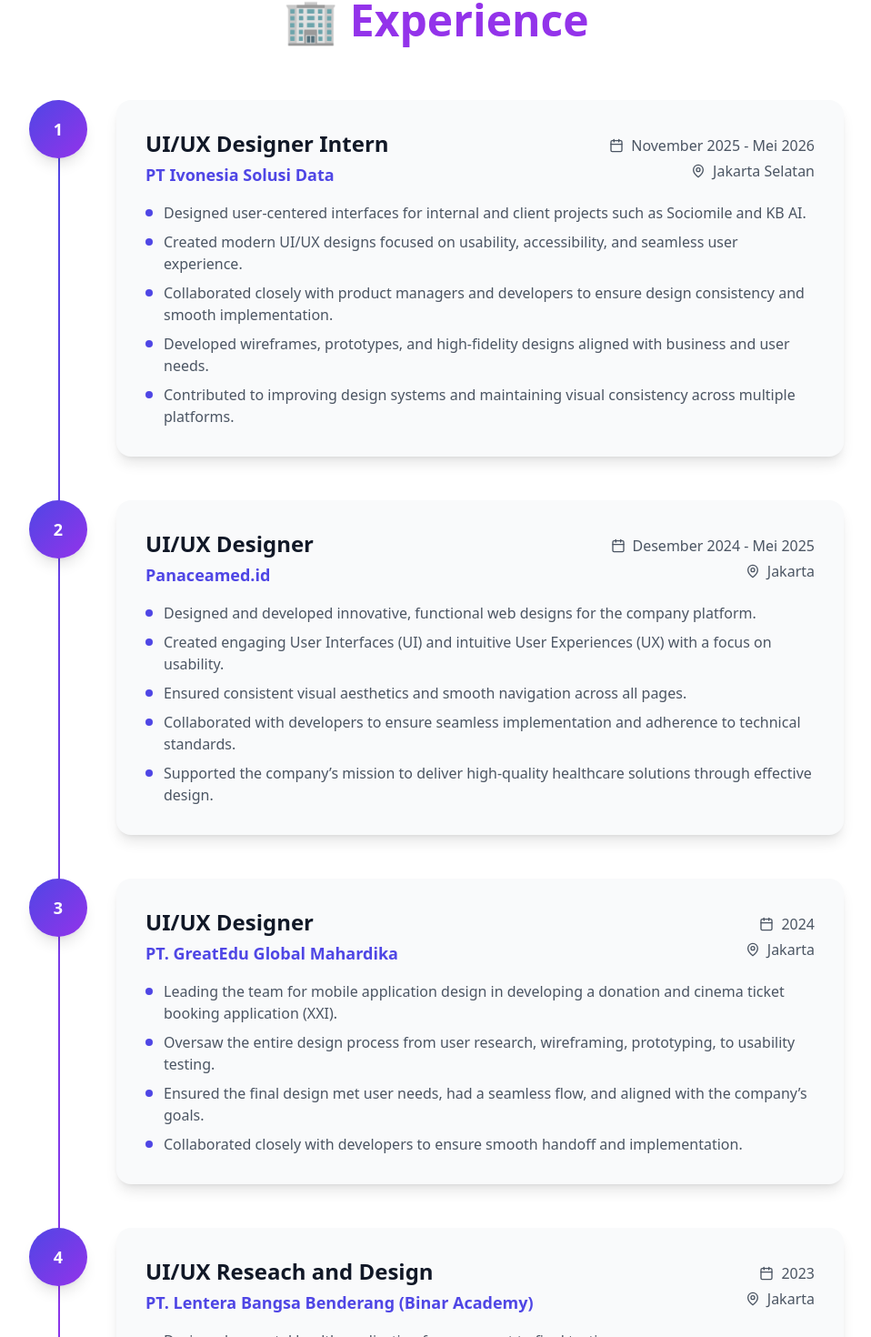
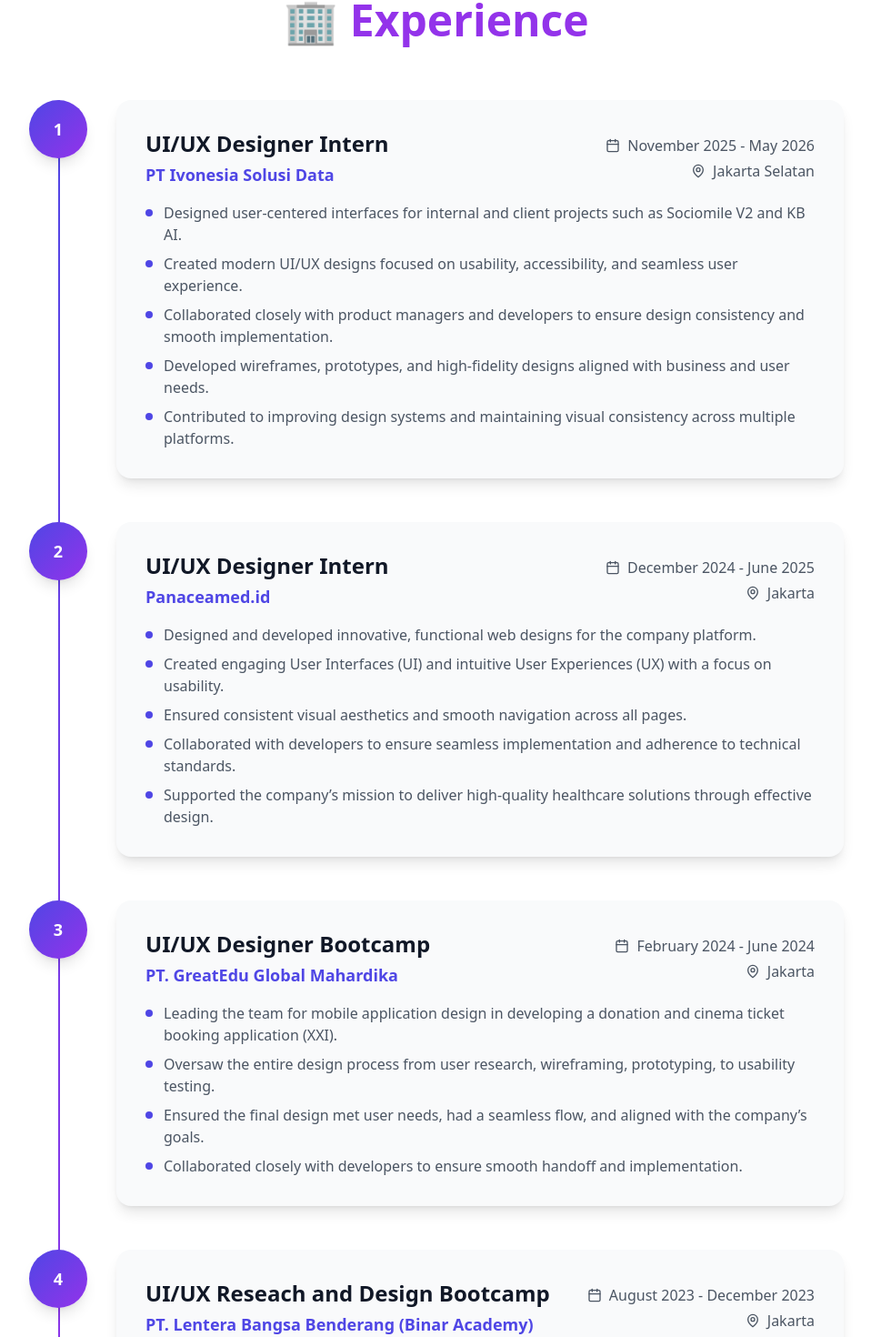
Before and after one commit to SamsulAimah/portfolio-samsul-aimah, a React (Vite) app: page / in a window 1280 px wide. Shown: the part 3977-5447 px from the top of the page at 91% size, without its empty margins (160-1118 px from the left). Built offline with nearby package versions, Linux system fonts and the light colour scheme.

Commit message:
Update UI homepage

```diff
--- a/src/components/Experience.jsx
+++ b/src/components/Experience.jsx
@@ -26,10 +26,10 @@
      {
       company: "PT Ivonesia Solusi Data ",
       role: " UI/UX Designer Intern",
-      period: "November 2025 - Mei 2026",
+      period: "November 2025 - May 2026",
       location: "Jakarta Selatan",
     highlights: [
-  "Designed user-centered interfaces for internal and client projects such as Sociomile and KB AI.",
+  "Designed user-centered interfaces for internal and client projects such as Sociomile V2 and KB AI.",
   "Created modern UI/UX designs focused on usability, accessibility, and seamless user experience.",
   "Collaborated closely with product managers and developers to ensure design consistency and smooth implementation.",
   "Developed wireframes, prototypes, and high-fidelity designs aligned with business and user needs.",
@@ -38,8 +38,8 @@
     },
     {
       company: "Panaceamed.id",
-      role: " UI/UX Designer",
-      period: "Desember 2024 - Mei 2025",
+      role: " UI/UX Designer Intern",
+      period: "December 2024 - June 2025",
       location: "Jakarta",
       highlights: [
         "Designed and developed innovative, functional web designs for the company platform.",
@@ -51,8 +51,8 @@
     },
     {
       company: "PT. GreatEdu Global Mahardika",
-      role: "UI/UX Designer",
-      period: "2024",
+      role: "UI/UX Designer Bootcamp",
+      period: "February 2024 - June 2024",
       location: "Jakarta",
       highlights: [
         "Leading the team for mobile application design in developing a donation and cinema ticket booking application (XXI).",
@@ -63,8 +63,8 @@
     },
     {
       company: "PT. Lentera Bangsa Benderang (Binar Academy)",
-      role: "UI/UX Reseach and Design",
-      period: "2023",
+      role: "UI/UX Reseach and Design Bootcamp",
+      period: "August 2023 - December 2023",
       location: "Jakarta",
       highlights: [
         "Designed a mental health application from concept to final testing.",
--- a/src/components/Hero.jsx
+++ b/src/components/Hero.jsx
@@ -107,7 +107,7 @@
           </a>
 
           <a
-            href="/Professional-Resume.pdf"
+            href="/Professional-Resume2.pdf"
             download="Professional-Resume Samsul Aimah.pdf"
             className="group px-8 py-4 bg-white/10 backdrop-blur-sm border border-white text-white rounded-2xl font-semibold transition-all duration-300 hover:bg-white/20 flex items-center gap-3"
           >
```
Also changed, not shown: 2 other files (tests, documents, lock files or other folders).
